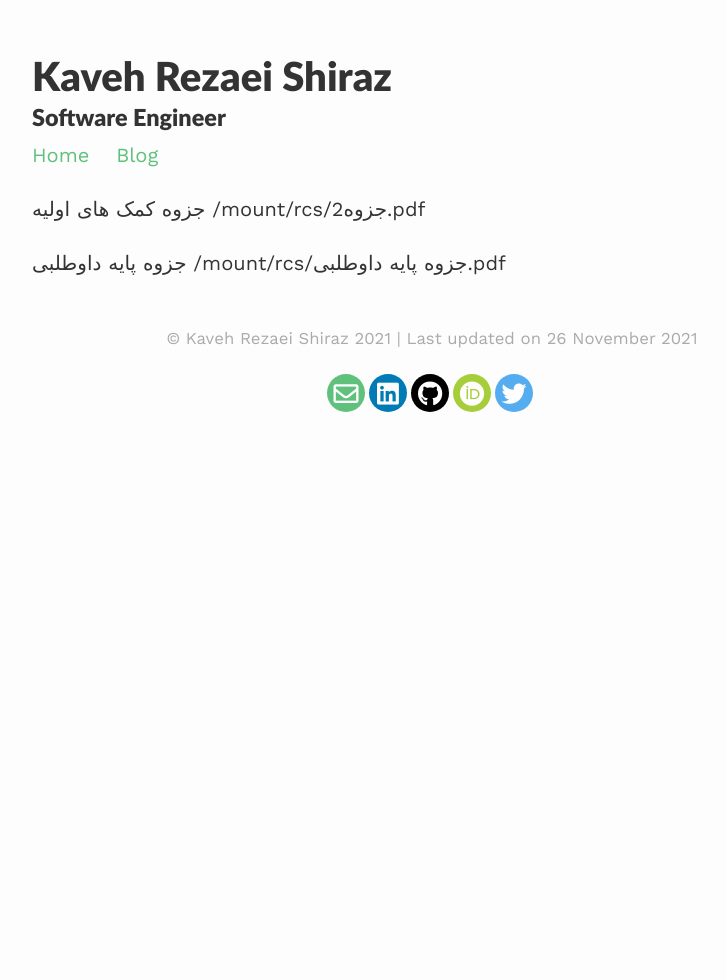
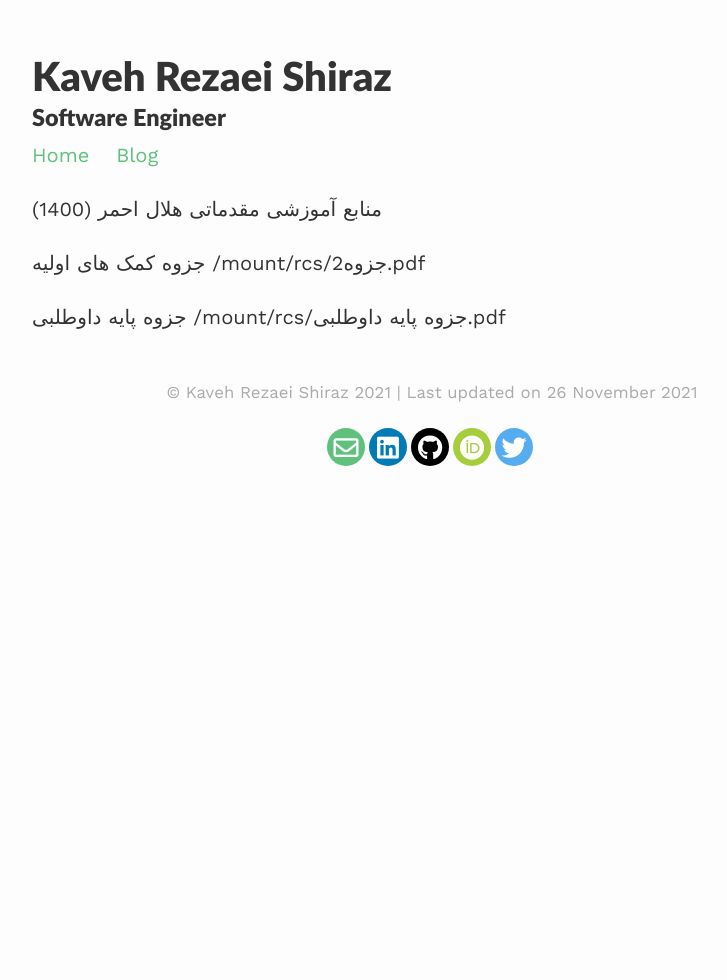
Before and after one commit to KavehRS/website, a Jekyll site: the page built from _pages/rcs.md, in a window 1280 px wide. Shown: the whole page, without its empty margins (208-935 px from the left). Built offline with Jekyll 4.4.1, drawn with Linux system fonts in a browser that asks for light colours; nearby versions of some CDN libraries.

Commit message:
Update rcs.md

```diff
--- a/_pages/rcs.md
+++ b/_pages/rcs.md
@@ -1,11 +1,11 @@
 ---
 title: منابع آموزشی مقدماتی هلال احمر (1400)
-layout: default
+layout: about
 permalink: /mount/rcs/
 published: true
 ---
 
-
+منابع آموزشی مقدماتی هلال احمر (1400)
 
 جزوه کمک های اولیه
 /mount/rcs/2جزوه.pdf
```
